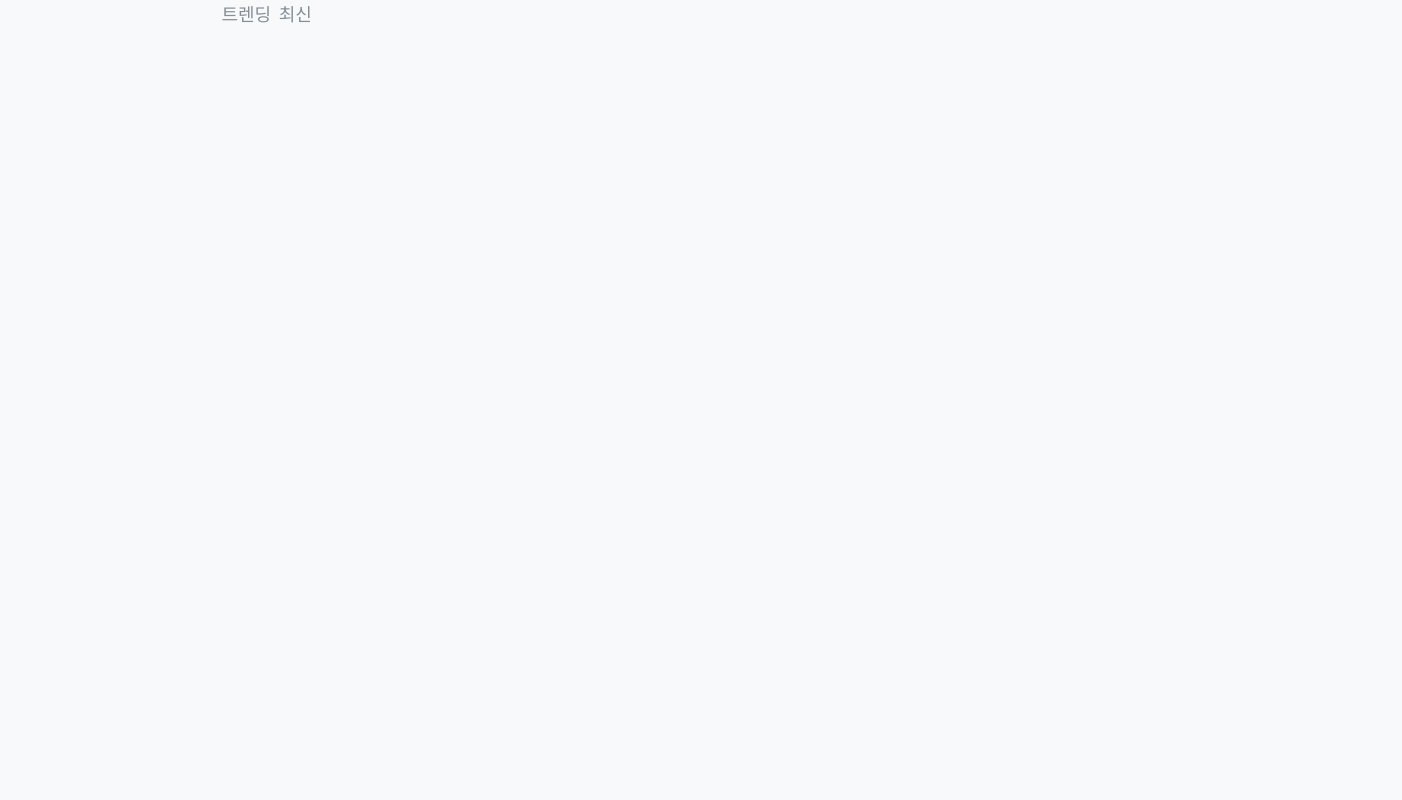
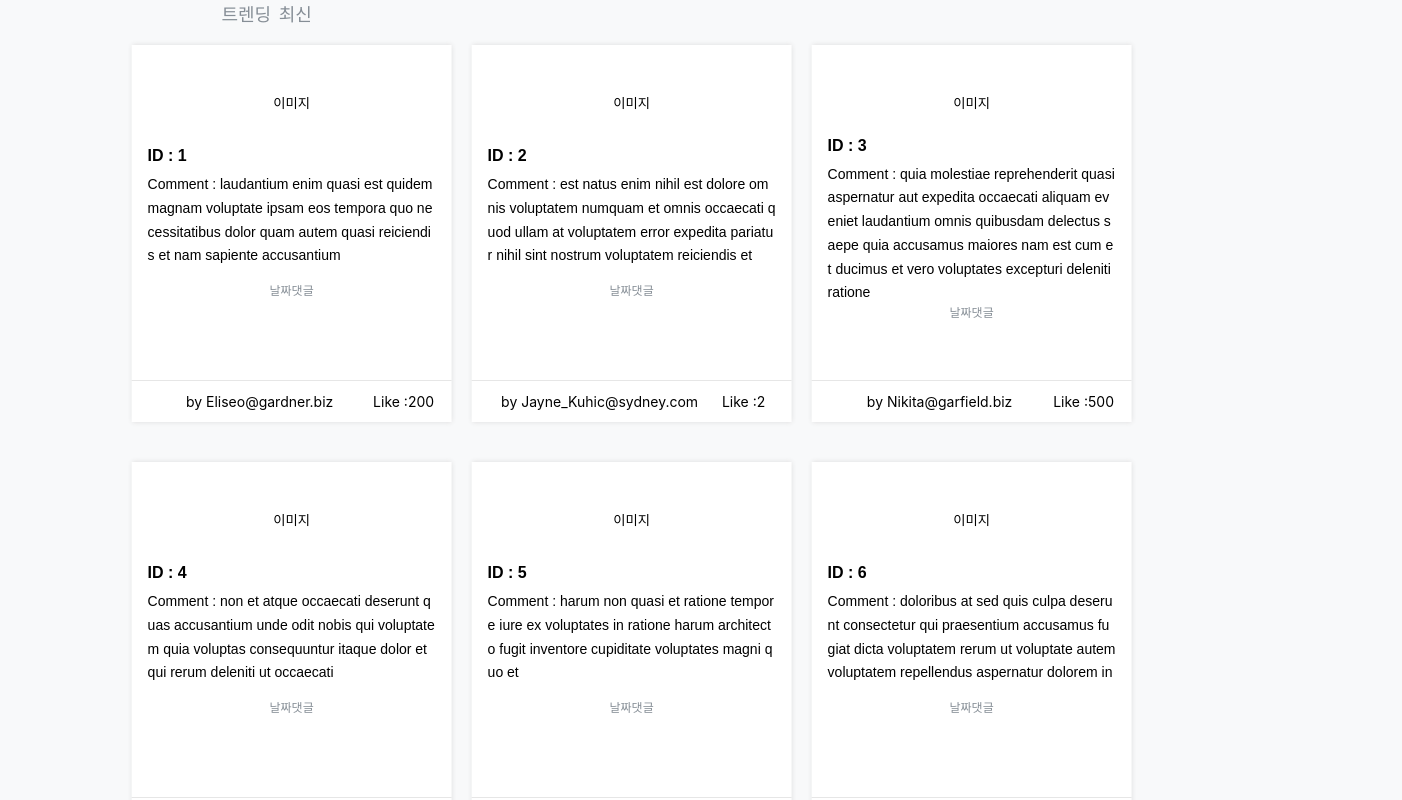
Before and after one commit to pastko/g_log, a Next.js app in the folder glog-client/: page /Home in a window 1280 px wide. Shown: the top 800 px of the page, 1402 px wide, since content can reach past the window. Built offline with nearby package versions, Linux system fonts and the light colour scheme; data requests are answered from the project's data file.

Commit message:
화면 확인을 위해 주석처리한  axios 주석해제

```diff
--- a/glog-client/pages/Home.js
+++ b/glog-client/pages/Home.js
@@ -16,10 +16,10 @@ const Main = () => {
             // );
             // const data = await res.json();
             // setItems(data);
-            // const res = await axios.get(
-            //     `http://localhost:3004/comments?_page=1&_limit=20` //서버에서 api 받아올 예정
-            // );
-            //setItems(res.data);
+            const res = await axios.get(
+                `http://localhost:3004/comments?_page=1&_limit=20` //서버에서 api 받아올 예정
+            );
+            setItems(res.data);
         };
         getComments();
     }, []);
@@ -30,10 +30,10 @@ const Main = () => {
         // );
         // const data = await res.json();
         // return data;
-        // const res = await axios.get(
-        //     `http://localhost:3004/comments?_page=${page}&_limit=20` //서버에서 api 받아올 예정
-        // );
-        //return res.data;
+        const res = await axios.get(
+            `http://localhost:3004/comments?_page=${page}&_limit=20` //서버에서 api 받아올 예정
+        );
+        return res.data;
     };
     const fetchData = async () => {
         const commentsFormServer = await fetchComments();
```
